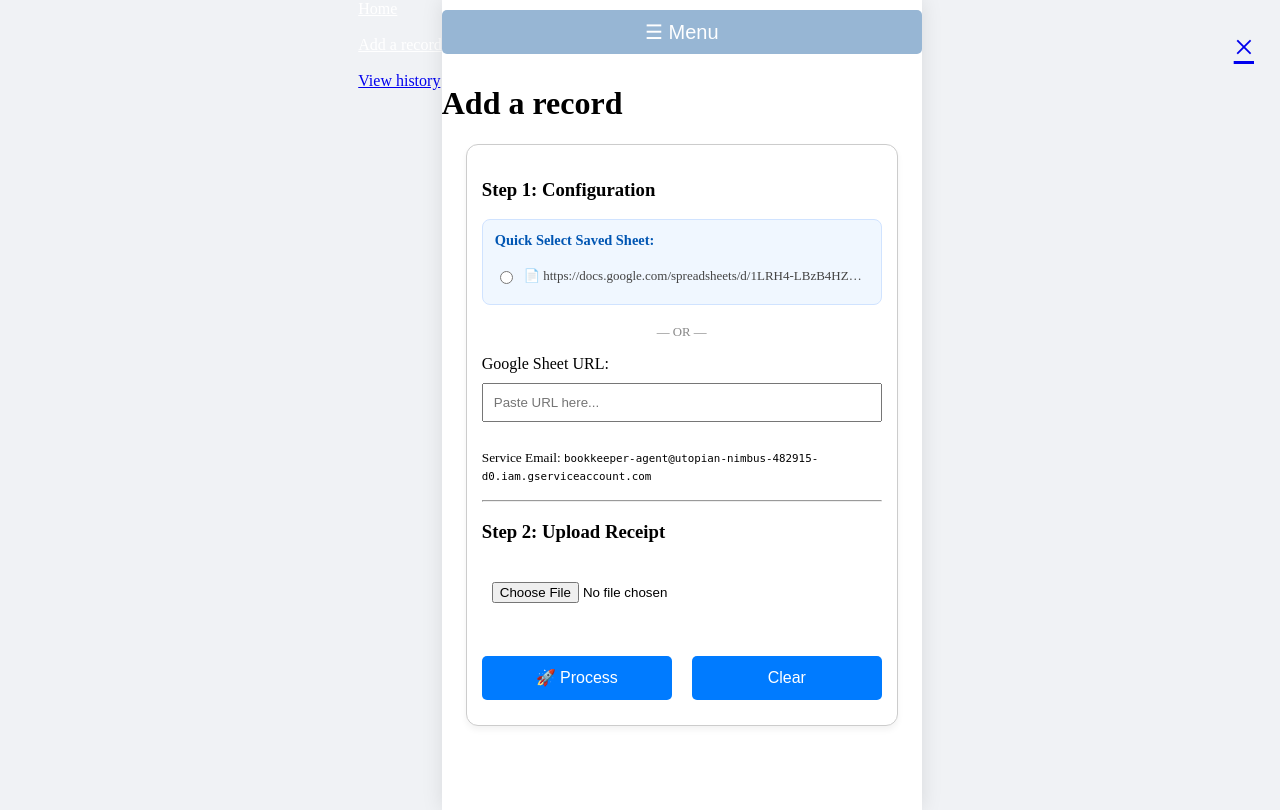
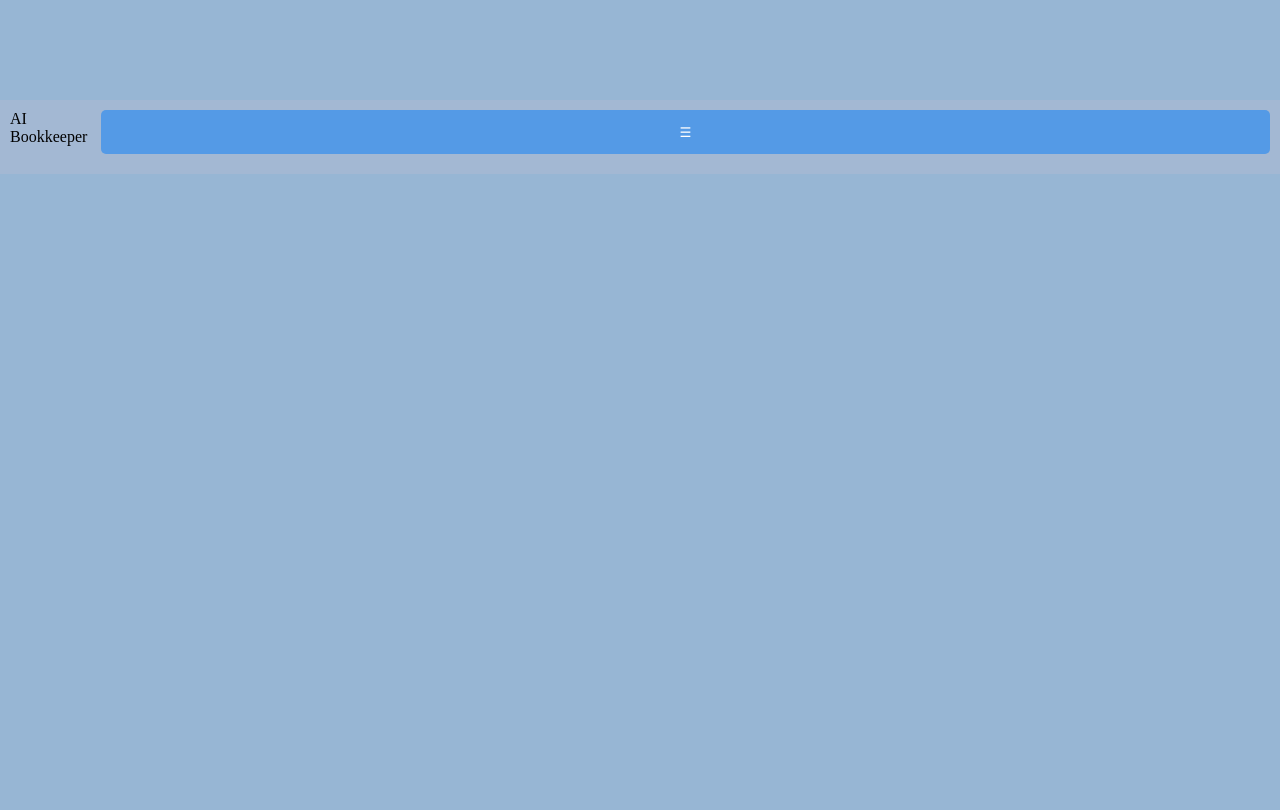
Before and after one commit to Sharon-Tseng/ai_bookkeeper, a Flask app: page /app in a window 1280 px wide. After the commit the page ends 154 px from the top, so only its background shows below. Run offline with Flask 3, Linux system fonts and the light colour scheme; data comes from the database, SQL or seed files in the repository.

Commit message:
change side bar to top-down navigator

```diff
--- a/static/style.css
+++ b/static/style.css
@@ -82,9 +82,9 @@ button {
 /* Top-nav styling */
 .top-nav {
     height: 100%;
-    width: 0;
+    width: 100%;
     position: fixed;
-    z-index: 1;
+    z-index: 1000;
     top: 0;
     left: 0;
     background-color: #97b6d4;
@@ -113,6 +113,25 @@ button {
     white-space: nowrap;
     overflow: hidden;
     text-overflow: ellipsis;
+}
+
+.nav-header{
+    display: flex;
+    justify-content: center;
+    padding: 10px;
+    background-color: #a3b8d3;
+}
+
+.nav-links{
+    display:none;
+    flex-direction: column;
+    width: 100%;
+    background-color: #f0f2f5;
+    border-bottom: 2px solid #ddd;
+}
+
+.nav-links.active{
+    display: flex;
 }
 
 .top-nav a:hover {
--- a/templates/add_record.html
+++ b/templates/add_record.html
@@ -12,17 +12,20 @@
     <meta name="mobile-web-app-capable" content="yes">
 </head>
 <body>
-    <div id="sidebar" class="sidebar">
-        <a href = "javascript:void(0)" class="closebtn" onclick="toggleNav()">×</a>
-        <a href="/" style="color: white;" class="sidebar-item active"> Home </a>
-        <br><br>
-        <a href="/app" style="color: white;" class="sidebar-item active"> Add a record  </a>
-        <br><br>
-        <a href="/view_history" class="sidebar-item"> View history </a>
-    </div>
+    <nav class="top-nav">
+        <div class="nav-header">
+            <span class="brand">AI Bookkeeper</span>
+            <button class="menu-toggle" onclick="toggleMenu()">☰</button>
+        </div>
+        <div id="nav-links" class="nav-links">
+            <a href="/" class="nav-item">Home</a>
+            <a href="/app" class="nav-item">Add a Record</a>
+            <a href="/view_history" class="nav-item">View History</a>
+        </div>
+    </nav>
 
     <div id="main">
-        <button class="openbtn" onclick="toggleNav()">☰ Menu</button>
+        <button class="openbtn" onclick="toggleMenu()">☰ Menu</button>
         <div class="main-content">
             <h1>Add a record</h1>
                 <div class="box">
@@ -86,16 +89,9 @@
 
     <script>
         let sidebarOpen = true;
-        function toggleNav() {
-            if (sidebarOpen) {
-                document.getElementById("sidebar").style.width = "0";
-                document.getElementById("main").style.marginLeft= "0";
-                sidebarOpen = false;
-            } else {
-                document.getElementById("sidebar").style.width = "250px";
-                document.getElementById("main").style.marginLeft = "250px";
-                sidebarOpen = true;
-            }
+        function toggleMenu() {
+            const navLinks = document.getElementById("nav-links");
+            navLinks.classList.toggle("active");
         }
 
         document.getElementById('upload-form').onsubmit = function() {
```
